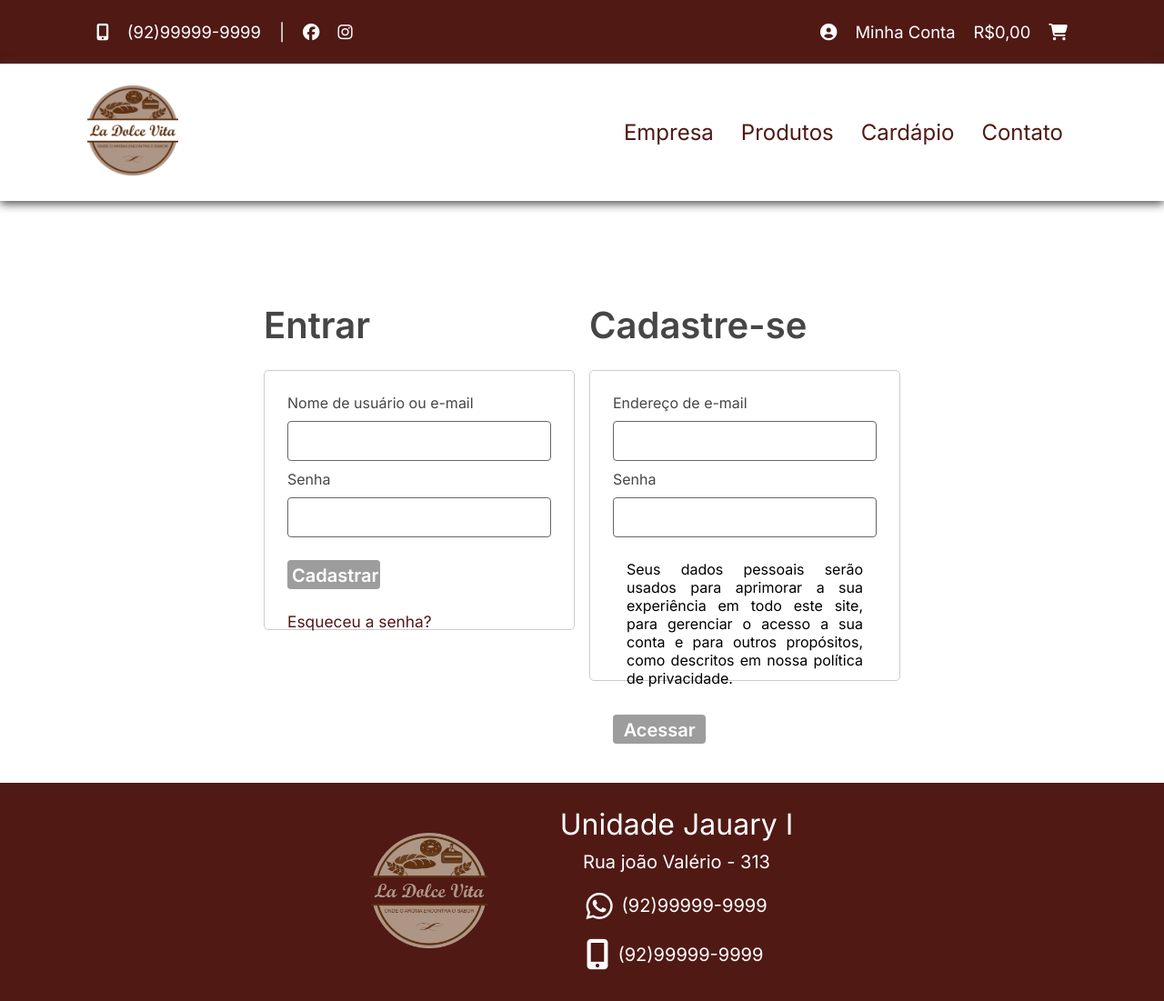
After one commit to alexbalieiro50/prog_web, a web app: file tela_login.html in a window 1280 px wide. The commit adds this page. Shown: the whole page at 91% size. Run offline with its HTML, style and script files only (its server is not run), Linux system fonts and the light colour scheme; some libraries are stand-ins or nearby versions.

Commit message:
tela de cadastro

```diff
--- a/assets/css/style.css
+++ b/assets/css/style.css
@@ -104,13 +104,13 @@ li {
 
 /* fim nav-bar*/
 
-header {
+.header-imagem {
     height: 500px;
     background-image: url(../img/img.jpg);
     background-size: cover;
 }
 
-.titulo-produtos{
+.titulo-produtos {
     display: flex;
     align-items: center;
     justify-content: center;
@@ -266,31 +275,216 @@ h3 {
     align-items: center;
 }
 
-.sobre-textos h2{
+.sobre-textos h2 {
     font-size: 20pt;
     text-align: center;
     font-weight: 500;
     margin-bottom: 25px;
 }
-.sobre-textos h3{
+
+.sobre-textos p {
     font-size: 15pt;
     font-weight: 300;
-    text-align:center;
+    text-align: center;
+}
+/* Fim Menu Pincipal*/
+
+/* Footer*/
+footer {
+    height: 30vh;
+    display: flex;
+    background-color: #501914;
+    color: #fff;
+    align-items: center;
+    justify-content: center;
 }
 
+.footer-contatos {
+    display: flex;
+    flex-direction: column;
+    justify-content: space-between;
+    align-items: center;
+}
 
-
-
-
-
-
-
-
-footer {
-    background-color: #501914;
-    color: #fff;
+.footer-contatos h1 {
+    font-weight: 400;
 }
 
 .footer-logo img {
     width: 10vw;
+    margin-right: 5rem;
 }
+
+.footer-contatos p {
+    font-weight: 400;
+    font-size: 15pt;
+    padding: 10px;
+}
+
+.footer-zap {
+    display: block;
+}
+.footer-tell {
+    display: flex;
+    align-items: center;
+    padding: 10px;
+    font-weight: 400;
+    font-size: 15pt;
+}
+
+.footer-tell a {
+    text-decoration: none;
+    color: #fff;
+}
+
+.footer-tell i {
+    font-size: 25pt;
+    margin-right: 10px;
+}
+/* Fim Footer*/
+
+/******************/
+
+/* Entrar Cadastrar*/
+.entrar-cadastrar{
+    height: 80vh;
+    display: flex;
+    justify-content: center;
+    align-items: center;
+}
+/*css form login*/
+.form-login {
+    display: flex;
+    align-items:first baseline;
+    justify-content: center;
+}
+
+.login {
+    display: flex;
+    flex-direction: column;
+    margin-right: 1px;
+}
+.login fieldset{
+    width: 25vw;
+    height: 33vh;
+    padding: 10px;
+    border-radius: 5px;
+    border:1px solid #cfc8d8;
+
+}
+
+.login form {
+    padding: 15px;
+    display: flex;
+    flex-direction: column;
+}
+
+.login input{
+    height: 4vh;
+    border-radius: 4px;
+    border: 1px solid #666666;
+    margin-bottom: 10px;
+    padding: 5px;
+    font-size: 12pt;
+    font-weight: 400;
+}
+.login input[type="submit"]{
+    width: 8vw;
+    height: 4vh;
+    border-radius: 4px;
+    margin-top: 15px;
+    font-size: 15pt;
+    font-weight: 600;
+    background-color:#9d9d9d ;
+    color: #fff;
+    border: none;
+}
+.login input[type="submit"]:hover{
+   background-color: #501914;
+}
+.login label{
+    margin-bottom: 10px;
+    color: #464646;
+}
+
+.login h2{
+    margin-bottom: 25px;
+    font-size: 30pt;
+    font-weight: 600;
+    color: #464646;
+}
+
+.login a{
+    text-decoration: none;
+    padding: 10px;
+    font-size: 13pt;
+    color: #501914;
+    margin-left: 5px;
+}
+/*fim css form login*/
+
+/*css form cadastrar*/
+.cadastre-se{
+    margin-left: 15px;
+
+}
+
+.cadastre-se form {
+    padding: 15px;
+    display: flex;
+    flex-direction: column;
+
+}
+
+.cadastre-se fieldset{
+    width: 25vw;
+    height: 40vh;
+    padding: 10px;
+    border-radius: 5px;
+    border:1px solid #cfc8d8;
+}
+
+.cadastre-se p{
+    text-align: justify;
+    padding: 15px;
+}
+
+.cadastre-se label{
+    margin-bottom: 10px;
+    color: #464646;
+}
+
+.cadastre-se input{
+    height: 4vh;
+    border-radius: 4px;
+    border: 1px solid #666666;
+    margin-bottom: 10px;
+    padding: 5px;
+    font-size: 12pt;
+    font-weight: 400;
+}
+
+.cadastre-se input[type="submit"]{
+    width: 8vw;
+    height: 4vh;
+    border-radius: 4px;
+    margin-top: 15px;
+    font-size: 15pt;
+    font-weight: 600;
+    background-color:#9d9d9d ;
+    color: #fff;
+    border: none;
+}
+
+.cadastre-se input[type="submit"]:hover{
+    background-color: #501914;
+ }
+
+.cadastre-se h2{
+    margin-bottom: 25px;
+    font-size: 30pt;
+    font-weight: 600;
+    color: #464646;
+}
+
+/*fim form login*/
--- /dev/null
+++ b/tela_login.html
@@ -0,0 +1,125 @@
+<!DOCTYPE html>
+<html lang="pt-br">
+
+<head>
+    <meta charset="UTF-8">
+    <meta name="viewport" content="width=device-width, initial-scale=1.0">
+    <script src="https://kit.fontawesome.com/073810b3bf.js" crossorigin="anonymous"></script>
+    <link rel="stylesheet" href="./assets/css/style.css">
+    <title>Panificadora</title>
+</head>
+
+<body>
+    <!--Header-->
+    <header>
+        <div class="header">
+            <nav class="nav-bar-superior">
+
+                <div class="nav-list-contato">
+                    <ul>
+                        <li class="nav-item-contato"><i class="fa-solid fa-mobile-screen-button"></i></li>
+                        <li class="nav-item-contato"><a href="#" class="nav-link-contato">(92)99999-9999</a></li>
+                        <li class="nav-item-contato">|</li>
+                        <li class="nav-item-contato"><a href="#" class="nav-link-contato"><i
+                                    class="fa-brands fa-facebook"></i></a></li>
+                        <li class="nav-item-contato"><a href="#" class="nav-link-contato"><i
+                                    class="fa-brands fa-instagram"></i></a></li>
+                    </ul>
+                </div>
+
+                <div class="nav-list-conta">
+                    <ul>
+                        <li class="nav-item-conta"><i class="fa-solid fa-circle-user"></i></a></li>
+                        <li class="nav-item-conta"><a href="#" class="nav-link-conta">Minha Conta</a></li>
+                        <li class="nav-item-conta">R$0,00</li>
+                        <li class="nav-item-conta"><i class="fa-solid fa-cart-shopping"></i></li>
+                    </ul>
+                </div>
+
+            </nav>
+
+            <nav class="nav-bar">
+                <div class="logo">
+                    <img src="./assets/img/logopadaria.png" alt="">
+                </div>
+                <div class="nav-list">
+                    <ul>
+                        <li class="nav-item"><a href="#" class="nav-link">Empresa</a></li>
+                        <li class="nav-item"><a href="#" class="nav-link">Produtos</a></li>
+                        <li class="nav-item"><a href="#" class="nav-link">Cardápio</a></li>
+                        <li class="nav-item"><a href="#" class="nav-link">Contato</a></li>
+                    </ul>
+                </div>
+            </nav>
+        </div>
+    </header>
+    <!--Fim Header-->
+
+    <!-- Menu Principal -->
+    <main>
+        <div class="entrar-cadastrar">
+            <div class="form-login">
+                <div class="login">
+                    <h2>Entrar</h2>
+                    <fieldset>
+                        <form action="#">
+                            <label for="nome">Nome de usuário ou e-mail</label>
+                            <input type="text" name="nome" id="nome">
+                            <label for="senha">Senha</label>
+                            <input type="password" name="senha" id="senha">
+                            <input type="submit" value="Cadastrar">
+                        </form>
+                        <a href="#">Esqueceu a senha?</a>
+                    </fieldset>
+                </div>
+
+                <div class="cadastre-se">
+                    <h2>Cadastre-se</h2>
+                    <fieldset>
+                        <form action="#">
+                            <label for="nome">Endereço de e-mail</label>
+                            <input type="text" name="nome">
+                            <label for="senha">Senha</label>
+                            <input type="password" name="senha">
+                            <p>Seus dados pessoais serão usados para aprimorar
+                                a sua experiência em todo este site, para gerenciar
+                                o acesso a sua conta e para outros propósitos,
+                                como descritos em nossa política de privacidade.
+                            </p>
+                            <input type="submit" value="Acessar">
+                        </form>
+                    </fieldset>
+                </div>
+            </div>
+        </div>
+    </main>
+    <!-- Fim Menu Pincipal-->
+
+    <!--Footer-->
+    <footer>
+        <div class="footer-logo">
+            <img src="./assets/img/logo padaria2.png" alt="">
+        </div>
+        <div class="footer-contatos">
+
+            <h1>Unidade Jauary I</h1>
+            <p>Rua joão Valério - 313</p>
+            <div class="footer-zap">
+                <div class="footer-tell">
+                    <i class="fa-brands fa-whatsapp"></i>
+                    <a href="#">(92)99999-9999</a>
+                </div>
+                <div class="footer-tell">
+                    <i class="fa-solid fa-mobile-screen-button"></i>
+                    <a href="#">(92)99999-9999</a>
+                </div>
+            </div>
+
+        </div>
+
+    </footer>
+    <!-- Fim Footer-->
+
+</body>
+
+</html>
```
Also changed, not shown: other parts of assets/css/style.css (+30 -21 lines), index.html (+21 -13 lines), 1 other file.
